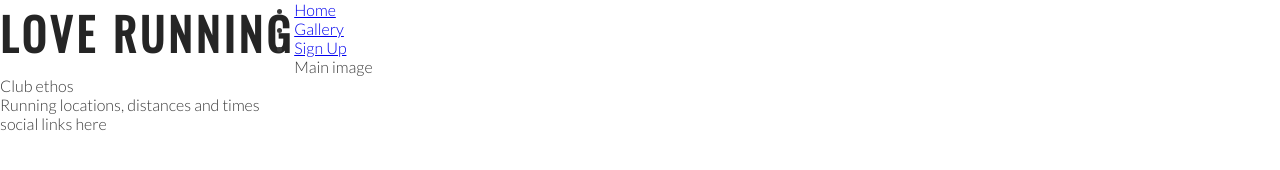
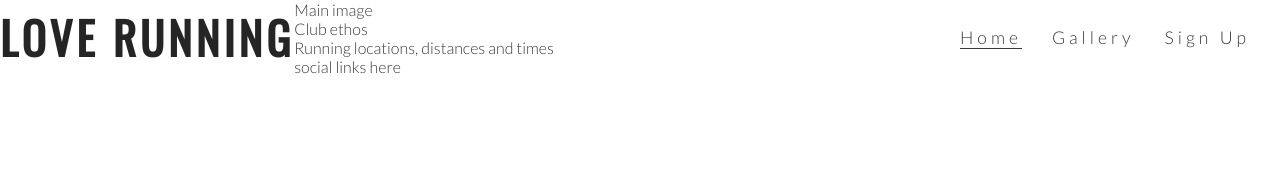
Before and after one commit to tetraxile-ci/love-running, a plain HTML site: page index.html in a window 1280 px wide. Drawn offline with nearby package versions, Linux system fonts and the light colour scheme.

Commit message:
Style navigation links

```diff
--- a/assets/css/style.css
+++ b/assets/css/style.css
@@ -23,3 +23,35 @@ h1, h2 {
     float: left;
     font-size: 280%;
 }
+
+#menu {
+    font-size: 110%;
+    letter-spacing: 4px;
+}
+
+#menu, #logo {
+    line-height: 75px;
+}
+
+#menu ul {
+    float: right;
+}
+
+#menu li {
+    float: left;
+    list-style-type: none;
+    margin-right: 30px;
+}
+
+#menu a {
+    text-decoration: none;
+    color: inherit;
+}
+
+#menu a:hover {
+    border-bottom: 1px solid #3a3a3a;
+}
+
+.active {
+    border-bottom: 1px solid #3a3a3a;
+}
--- a/index.html
+++ b/index.html
@@ -17,10 +17,10 @@
         <a href="index.html">
             <h1 id="logo">Love Running</h1>
         </a>
-        <nav>
+        <nav id="menu">
             <ul>
                 <li>
-                    <a href="index.html">Home</a>
+                    <a href="index.html" class="active">Home</a>
                 </li>
                 <li>
                     <a href="#">Gallery</a>
```
